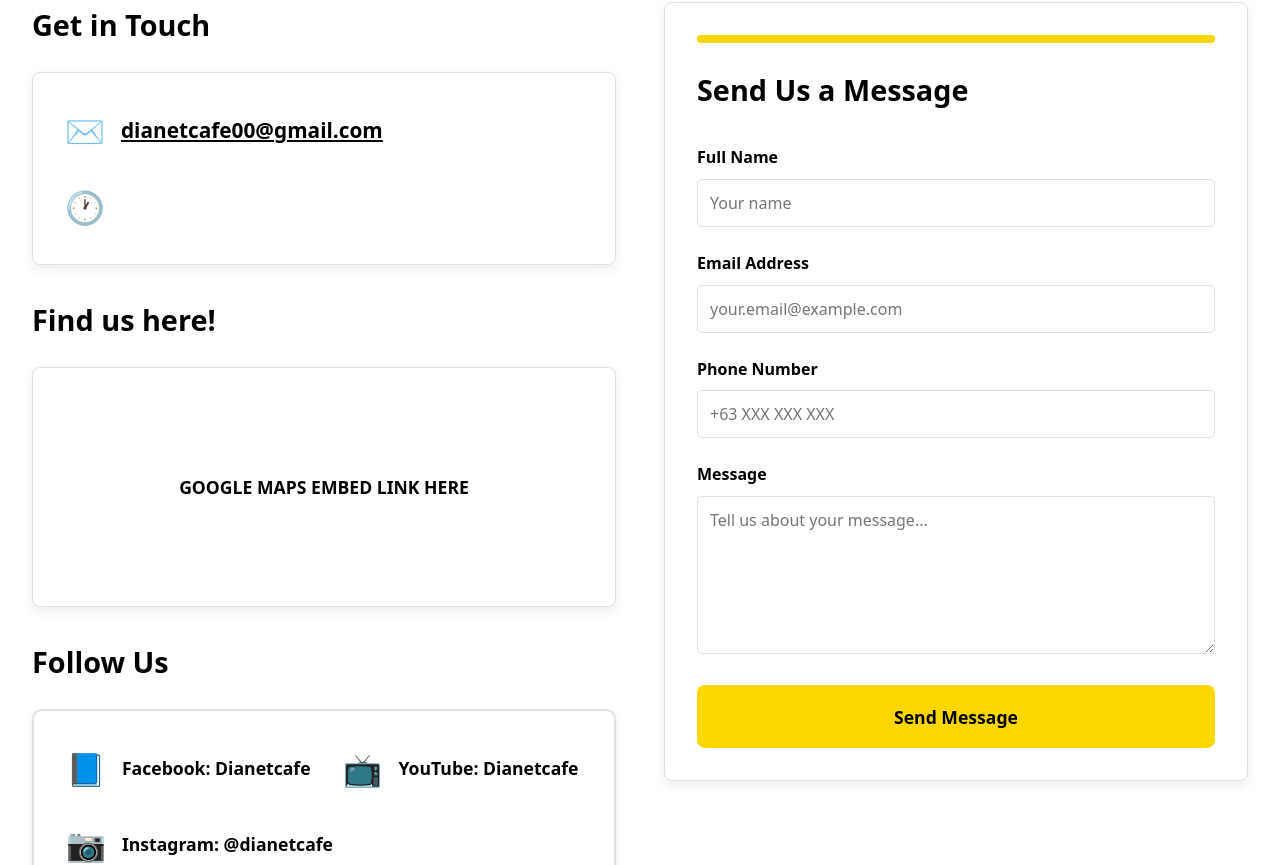
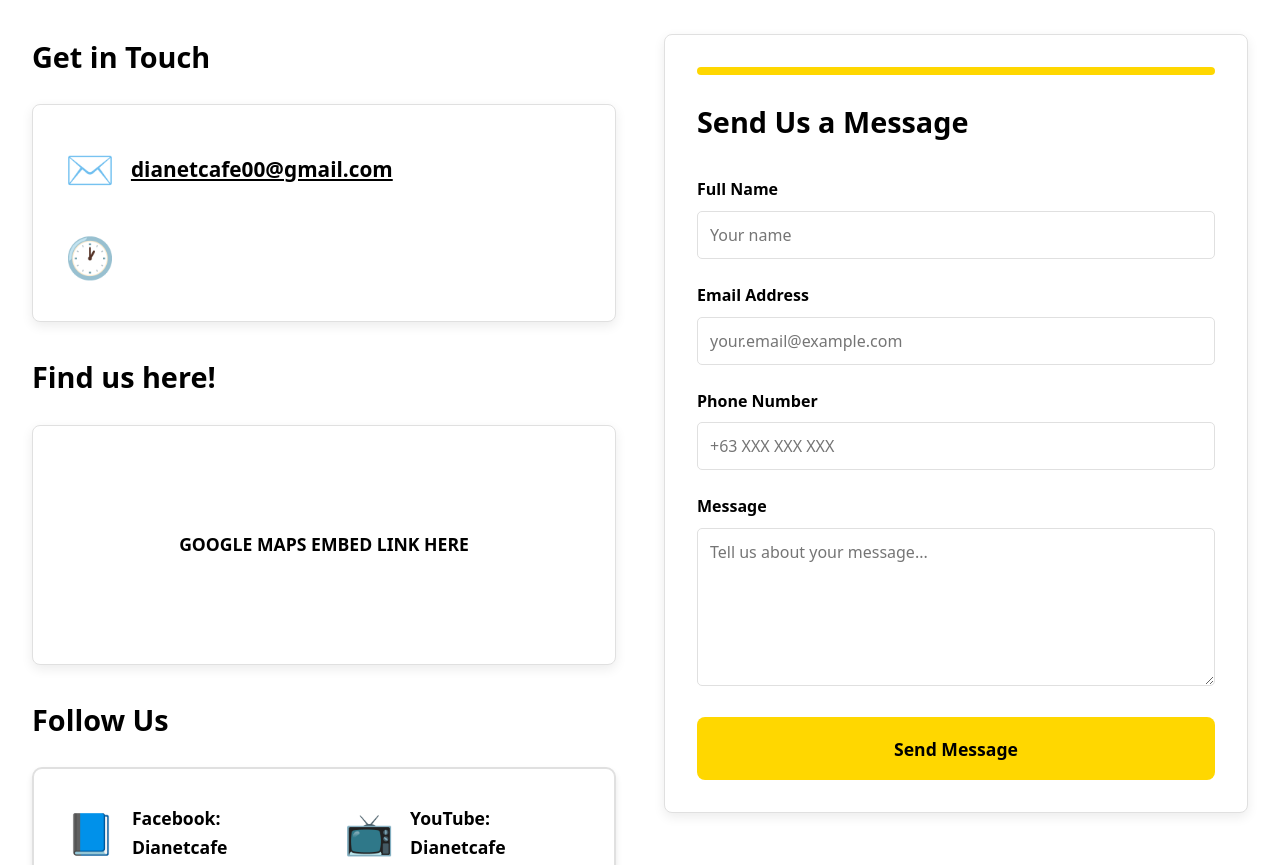
Before and after one commit to KHPASCUA/Itec_dev, a React (Vite) app: page /contact in a window 1280 px wide. Shown: the part 470-1335 px from the top of the page. Built offline with nearby package versions, Linux system fonts and the light colour scheme.

Commit message:
Fix Contact page layout: increase top padding to 6rem, make icons larger (2.5rem) and yellow, ensure business hours text visible

```diff
--- a/src/index.css
+++ b/src/index.css
@@ -552,7 +552,7 @@ button {
 /* Contact Page Content */
 .contact-page-content {
   background-color: var(--white);
-  padding: 4rem 2rem;
+  padding: 6rem 2rem 4rem 2rem;
 }
 
 .contact-page-container {
@@ -607,7 +607,8 @@ button {
 }
 
 .contact-icon-yellow {
-  font-size: 2rem;
+  font-size: 2.5rem;
+  color: var(--yellow);
 }
 
 .contact-link-underlined {
@@ -700,7 +701,8 @@ button {
 }
 
 .social-icon-yellow {
-  font-size: 2rem;
+  font-size: 2.5rem;
+  color: var(--yellow);
 }
 
 .contact-form-card {
```
